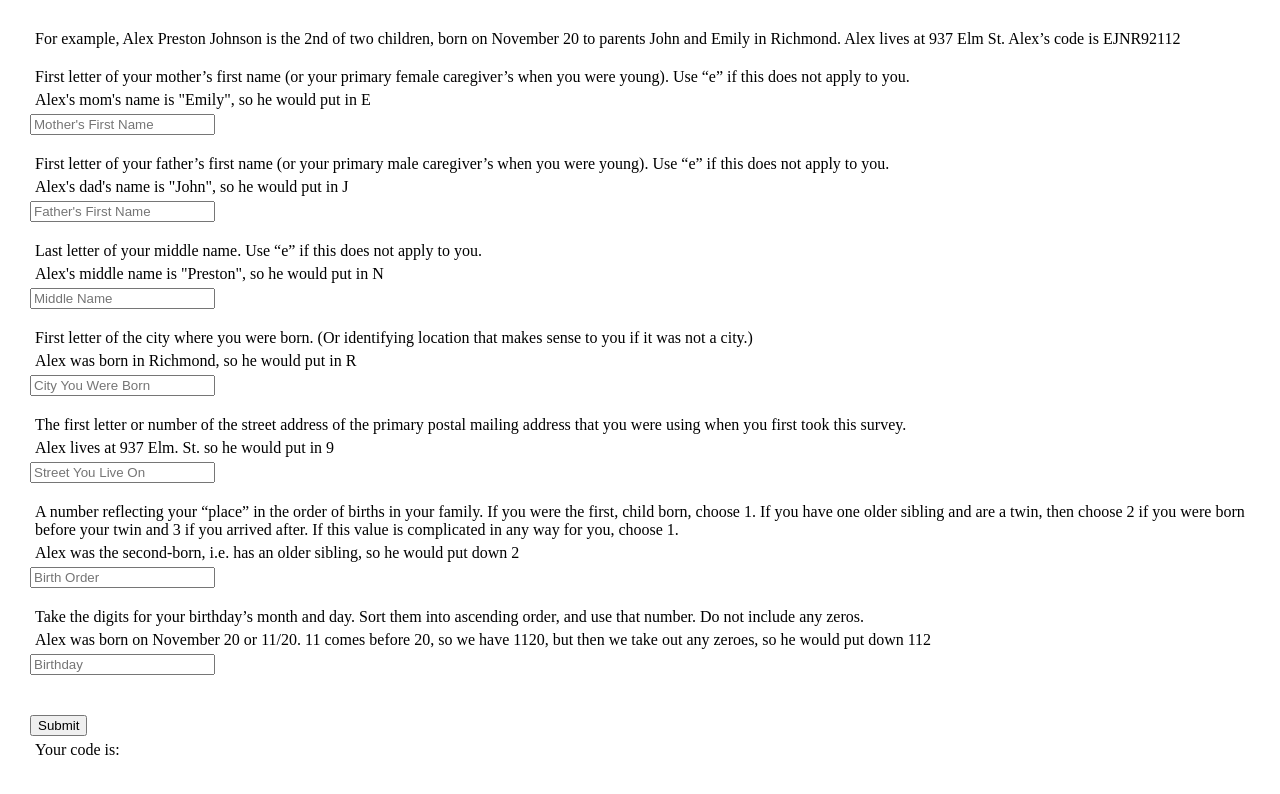
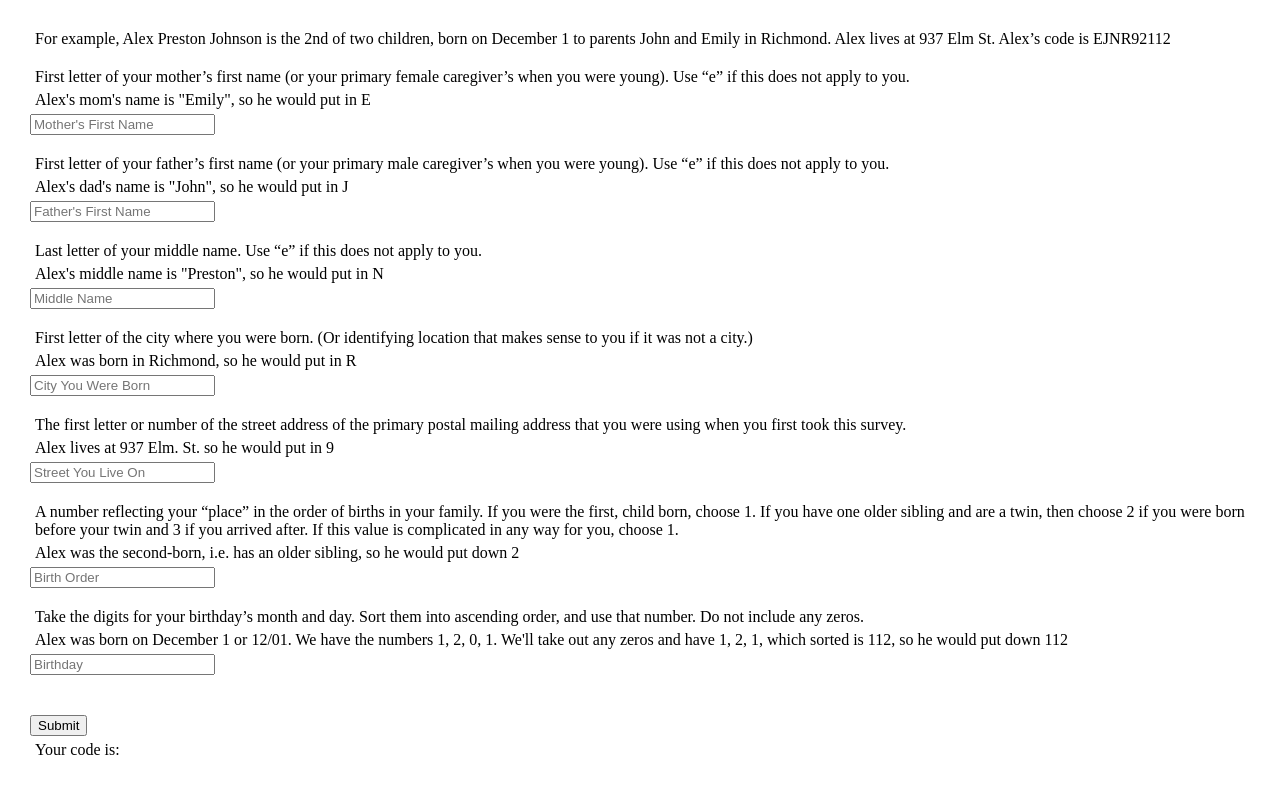
Before and after one commit to maralihart/1501-code-generator, a plain HTML site: page index.html in a window 1280 px wide. Drawn offline with nearby package versions, Linux system fonts and the light colour scheme.

Commit message:
Changed month date explanation

```diff
--- a/index.html
+++ b/index.html
@@ -31,7 +31,7 @@
   <body>
 
     <form id="generator">
-      <p>For example, Alex Preston Johnson is the 2nd of two children, born on November 20 to parents John and Emily in Richmond.  Alex lives at 937 Elm St.  Alex’s code is EJNR92112</p>
+      <p>For example, Alex Preston Johnson is the 2nd of two children, born on December 1 to parents John and Emily in Richmond.  Alex lives at 937 Elm St.  Alex’s code is EJNR92112</p>
 
       <div>
         <p>First letter of your mother’s first name (or your primary female caregiver’s when you were young).  Use “e” if this does not apply to you.</p>
@@ -65,7 +65,7 @@
       </div>
       <div>
         <p>Take the digits for your birthday’s month and day.  Sort them into ascending order, and use that number. Do not include any zeros.</p>
-        <p>Alex was born on November 20 or 11/20. 11 comes before 20, so we have 1120, but then we take out any zeroes, so he would put down 112</p>
+        <p>Alex was born on December 1 or 12/01. We have the numbers 1, 2, 0, 1. We'll take out any zeros and have 1, 2, 1, which sorted is 112, so he would put down 112</p>
         <input type="text" id="monthday" name="monthday" placeholder="Birthday">
       </div>
 
```
